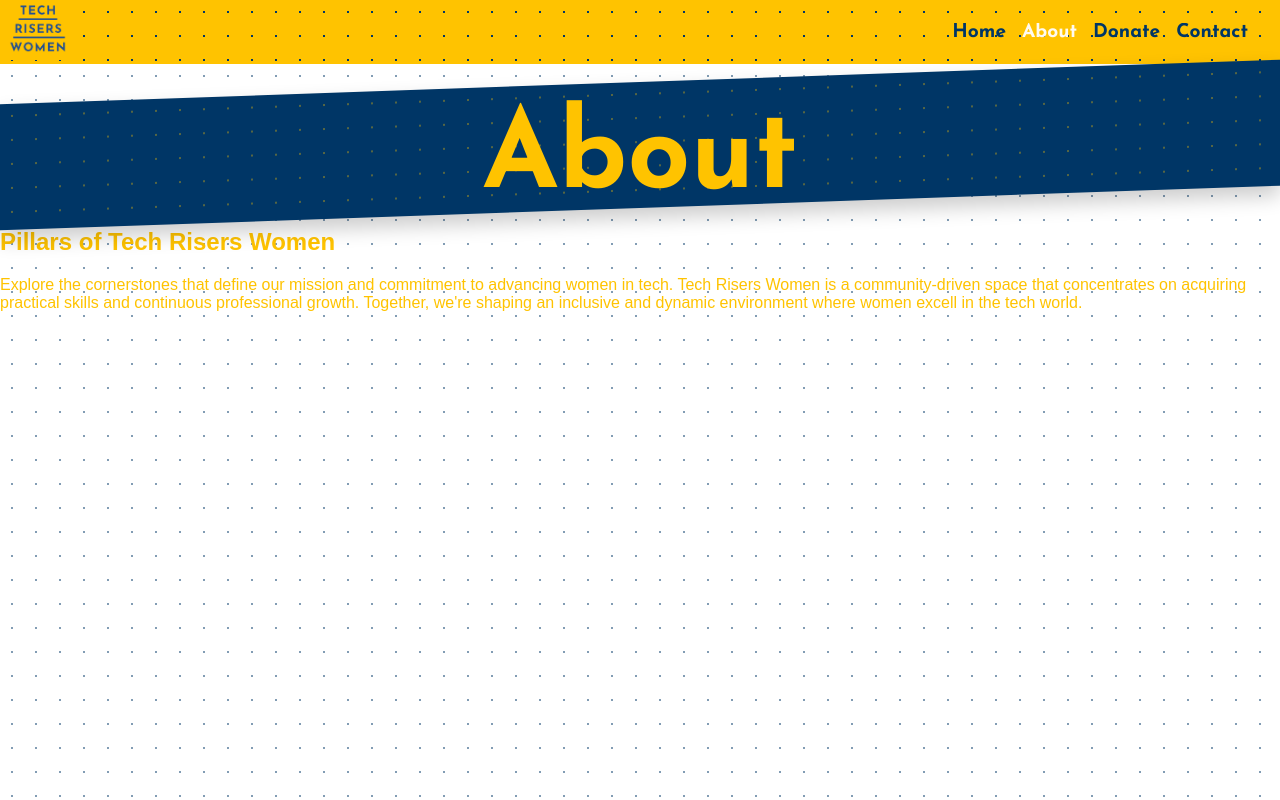
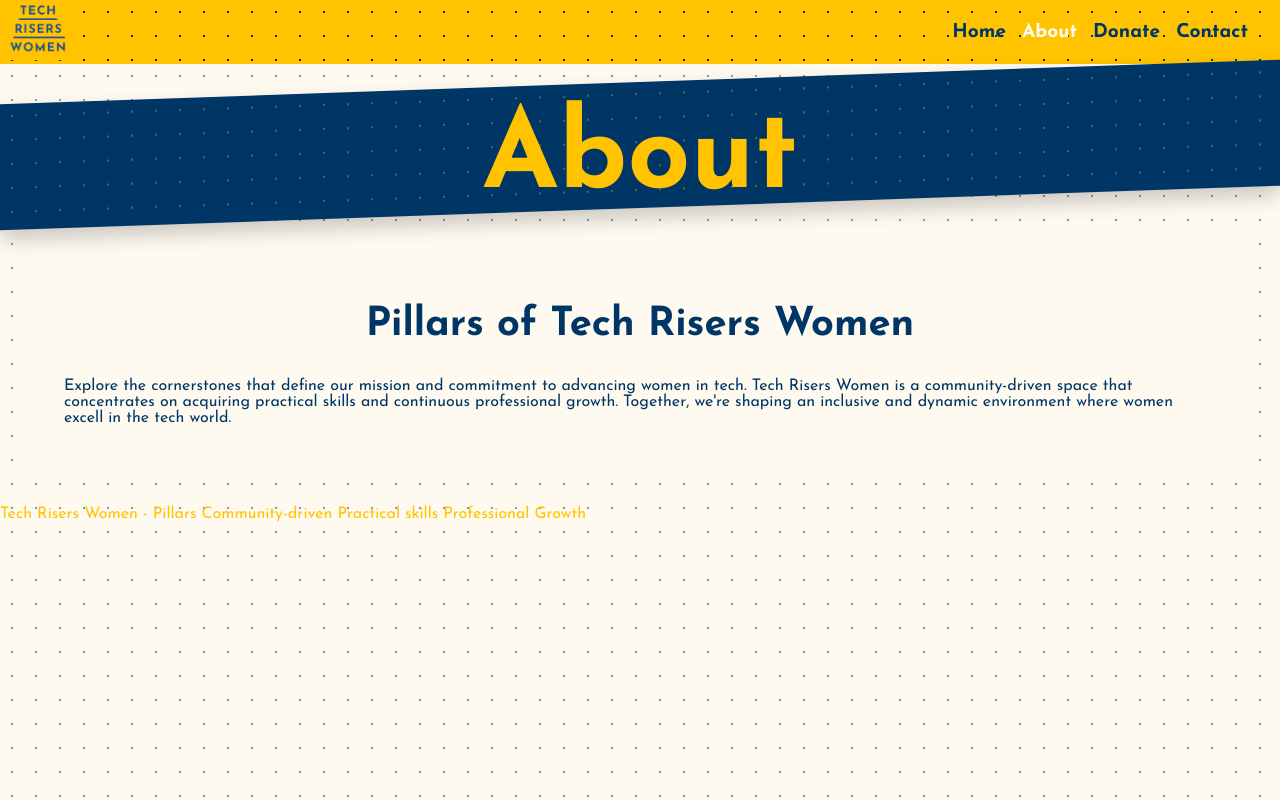
Before and after one commit to gros-pataplouf/Tech-Risers-Women.github.io, a React (Create React App) app: page /about in a window 1280 px wide. Shown: the top 800 px of the page. Built offline with nearby package versions, Linux system fonts and the light colour scheme.

Commit message:
added intro to about

```diff
--- /dev/null
+++ b/src/moons/Pillars.js
@@ -0,0 +1,13 @@
+import React from "react";
+import styles from "./pillars.module.css";
+
+function Pillars() {
+  return (
+    <div className={styles.Pillars}>
+      Tech Risers Women - Pillars Community-driven Practical skills Professional
+      Growth
+    </div>
+  );
+}
+
+export default Pillars;
--- a/src/planets/About.js
+++ b/src/planets/About.js
@@ -1,5 +1,6 @@
 import React from "react";
 import styles from "./about.module.css";
+import Pillars from "../moons/Pillars.js";
 
 function About() {
   return (
@@ -9,7 +10,7 @@ function About() {
           <h1 className={styles.heroone}> About</h1>
         </div>
       </div>
-      <div className={styles.aboutContent}>
+      <div className={styles.aboutIntro}>
         <h2> Pillars of Tech Risers Women</h2>
         <p>
           Explore the cornerstones that define our mission and commitment to
@@ -19,6 +20,7 @@ function About() {
           environment where women excell in the tech world.
         </p>
       </div>
+      <Pillars />
     </div>
   );
 }
--- a/src/planets/about.module.css
+++ b/src/planets/about.module.css
@@ -3,11 +3,11 @@
   height: 100%;
   margin: 0;
   padding-top: 50px;
-  background-color: var(---base);
+  background-color: var(---light);
   background-image: radial-gradient(circle, #0036667d 1px, transparent 0);
   background-size: 1.5rem 1.5rem;
   font-weight: 400;
-  font-family: sans-serif;
+  font-family: var(---basefont);
   color: var(---baselight);
 }
 
@@ -36,4 +36,13 @@
 }
 /*  */
 
- .aboutContent{}
+.aboutIntro {
+  margin: 2rem;
+  padding: 2rem;
+  background-color: var(---light);
+  color: var(---basedark);
+}
+.aboutIntro h2 {
+  text-align: center;
+  font-size: 2.5rem;
+}
--- a/src/planets/home.module.css
+++ b/src/planets/home.module.css
@@ -7,7 +7,7 @@
   background-image: radial-gradient(circle, #0036667d 1px, transparent 0);
   background-size: 1.5rem 1.5rem;
   font-weight: 400;
-  font-family: sans-serif;
+  font-family: var(---basefont);
   color: #ffc300;
 }
 
@@ -30,7 +30,6 @@
   padding: 0.4rem 0 0 0;
 }
 .heroDivider div {
-  font-family: var(---basefont);
   font-size: 55px;
   text-align: center;
 }
```
Also changed, not shown: src/moons/pillars.module.css (added).
